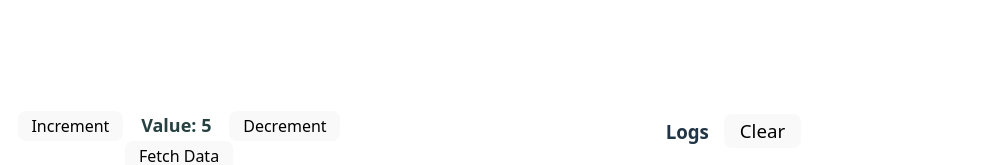
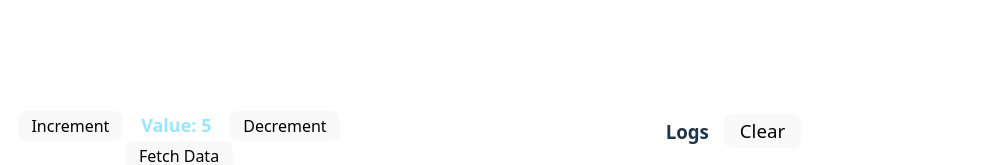
Before and after one commit to Mahenvs/usecallbackHook, a React (Vite) app: page / in a window 1280 px wide. Shown: the top 165 px of the page, without its empty margins (164-1145 px from the left). Built offline with nearby package versions, Linux system fonts and the light colour scheme.

Commit message:
updated color

```diff
--- a/src/App.css
+++ b/src/App.css
@@ -34,7 +34,7 @@ li {
   margin: 0.5em 0;
   border-radius: 8px;
   box-shadow: 0 4px 8px rgba(0, 0, 0, 0.1);
-  background-color: #61dafbaa;
+  background-color: #274141;
   transition: box-shadow 0.3s ease-in-out;
 }
 
@@ -52,7 +52,7 @@ li {
   margin-right: 1em;
   font-size: large;
   font-weight: 600;
-  color: #274141;
+  color: #61dafbaa;
   transition: transform 0.3s ease-in-out;
 }
 
```
